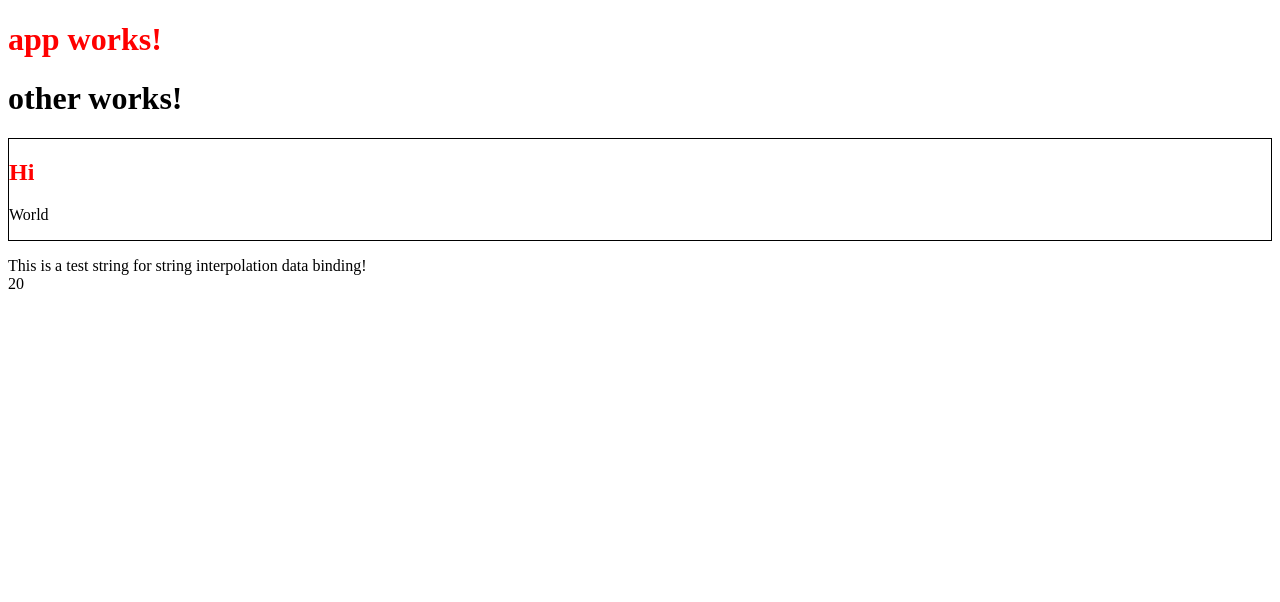
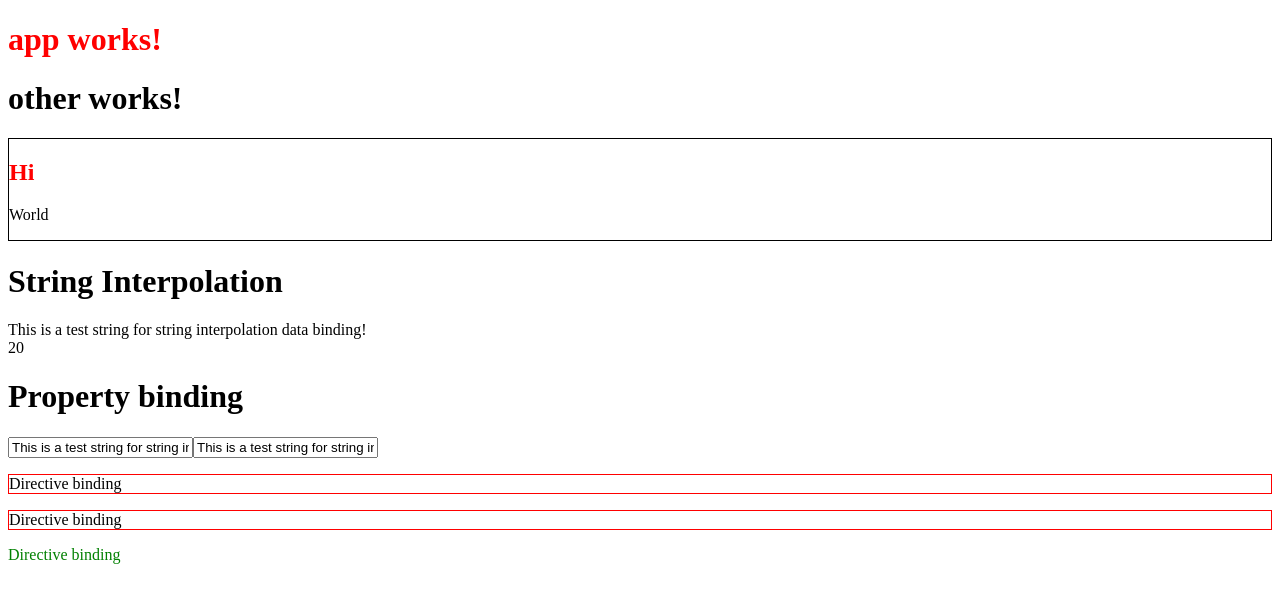
Before and after one commit to kirandash/angular2basics, an Angular app: page / in a window 1280 px wide. Shown: the top 602 px of the page. Built offline with nearby package versions, Linux system fonts and the light colour scheme.

Commit message:
2 - 19 Databinding - Property binding: DOM and Directive

```diff
--- a/src/app/databinding/databinding.component.css
+++ b/src/app/databinding/databinding.component.css
@@ -0,0 +1,3 @@
+.redBorder {
+	border: 1px solid red;
+}
--- a/src/app/databinding/databinding.component.html
+++ b/src/app/databinding/databinding.component.html
@@ -1,4 +1,11 @@
+<h1>String Interpolation</h1>
 <p>
   {{stringInterpolation}} <br>
   {{numberInterpolation}}
 </p>
+<h1>Property binding</h1>
+<input type="text" value="{{stringInterpolation}}">
+<input type="text" [value]="stringInterpolation"><!-- DOM Property binding -->
+<p [ngClass]="{redBorder: true}">Directive binding</p>
+<p [ngClass]="{redBorder: onTest()}">Directive binding</p>
+<p [ngStyle]="{color: 'green'}">Directive binding</p>
--- a/src/app/databinding/databinding.component.ts
+++ b/src/app/databinding/databinding.component.ts
@@ -8,4 +8,8 @@ import { Component, OnInit } from '@angular/core';
 export class DatabindingComponent {
 	stringInterpolation = 'This is a test string for string interpolation data binding!';
 	numberInterpolation = 20;
+
+	onTest(){
+		return true;
+	}
 }
```
Also changed, not shown: 1 other file (tests, documents, lock files or other folders).
